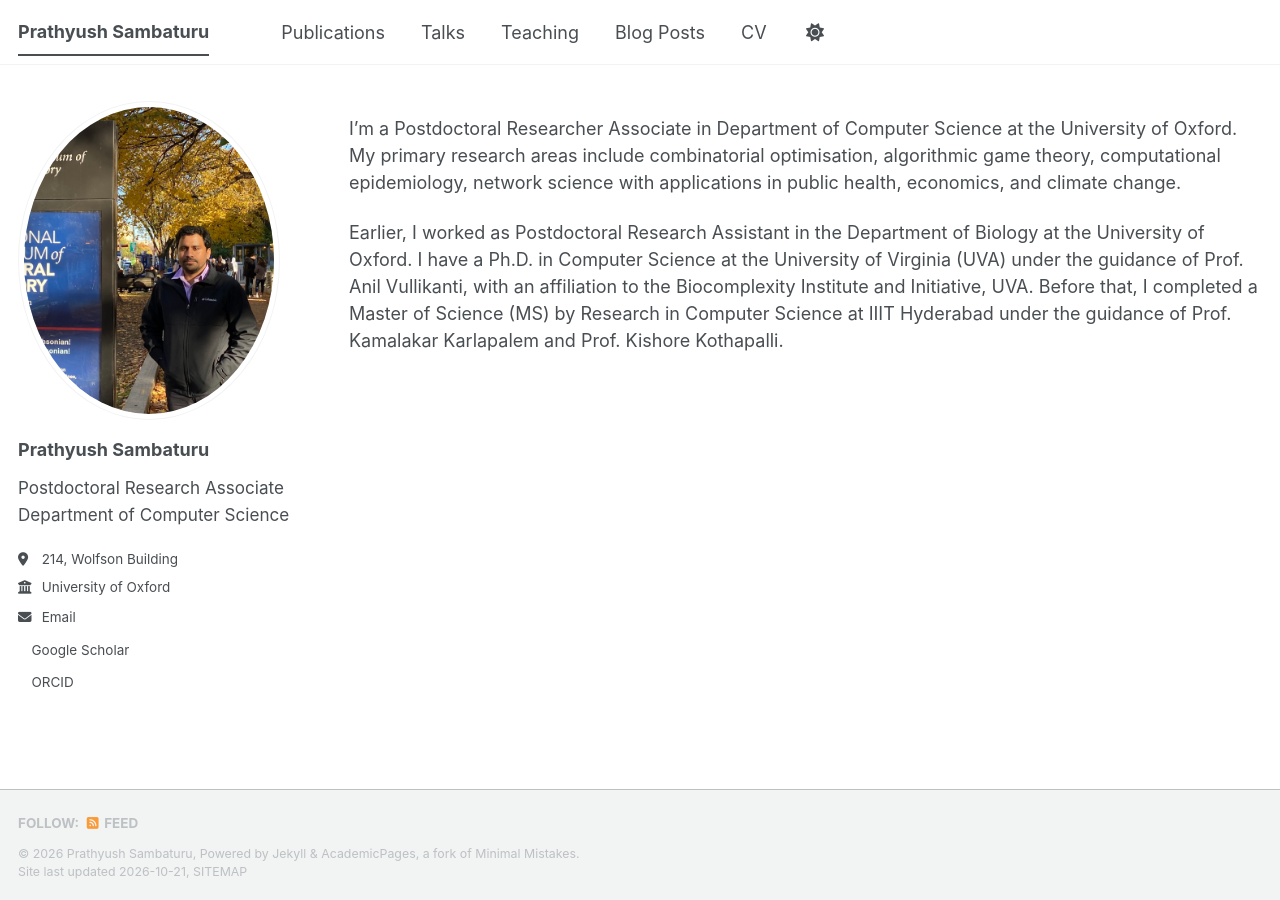
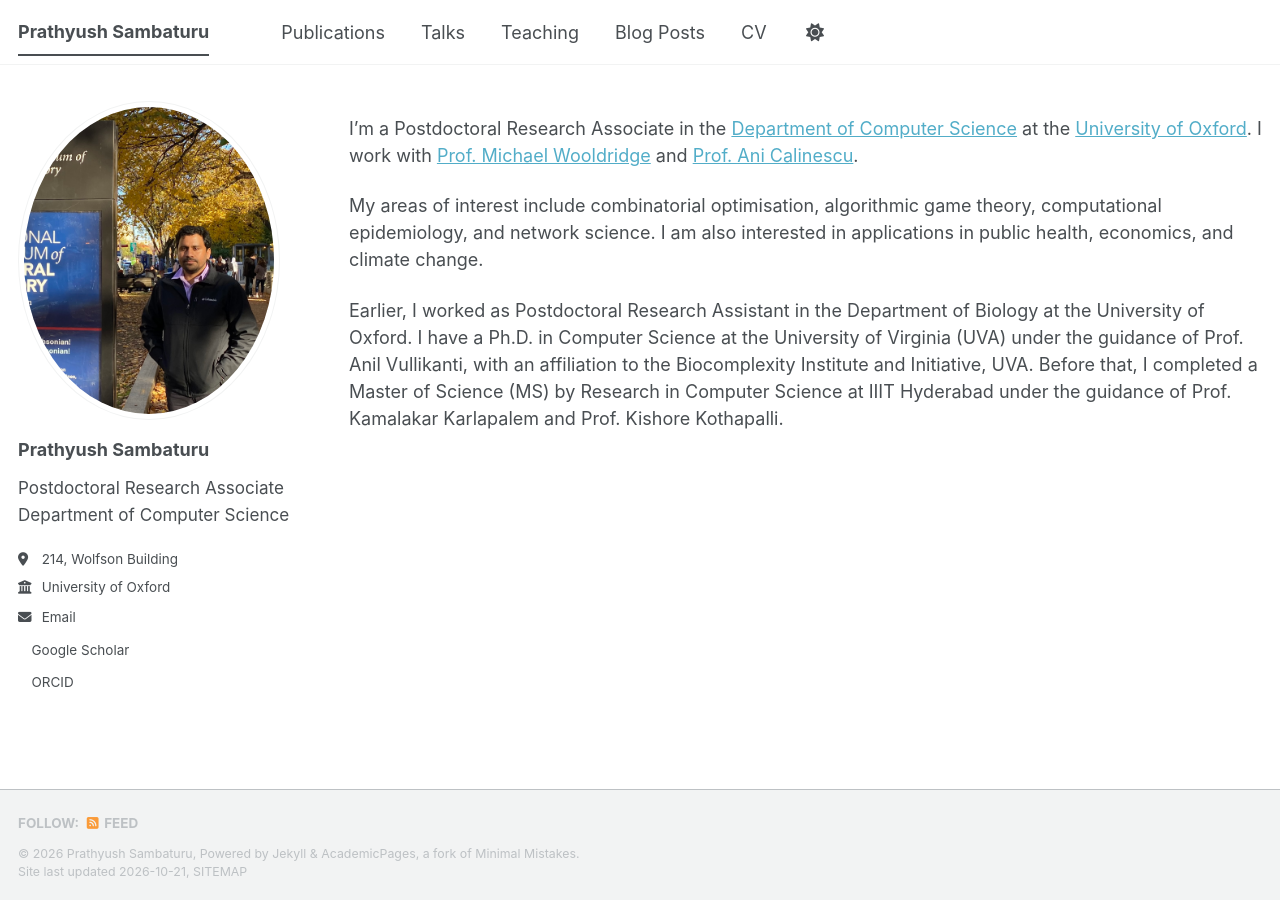
Before and after one commit to prathyushsambaturu1/prathyushsambaturu1.github.io, a Jekyll site: the page built from _pages/about.md, in a window 1280 px wide. Built offline with Jekyll 4.4.1, drawn with Linux system fonts in a browser that asks for light colours; a style sheet for code colours, icons or effects is not loaded.

Commit message:
Update about.md

```diff
--- a/_pages/about.md
+++ b/_pages/about.md
@@ -7,6 +7,8 @@ redirect_from:
   - /about.html
 ---
 
-I’m a Postdoctoral Researcher Associate in Department of Computer Science at the University of Oxford. My primary research areas include combinatorial optimisation, algorithmic game theory, computational epidemiology, network science with applications in public health, economics, and climate change.
+I'm a Postdoctoral Research Associate in the [Department of Computer Science](https://www.cs.ox.ac.uk/) at the [University of Oxford](https://www.ox.ac.uk/). I work with [Prof. Michael Wooldridge](https://www.cs.ox.ac.uk/people/michael.wooldridge/) and [Prof. Ani Calinescu](https://www.cs.ox.ac.uk/people/ani.calinescu/).
+
+My areas of interest include combinatorial optimisation, algorithmic game theory, computational epidemiology, and network science. I am also interested in applications in public health, economics, and climate change.
 
 Earlier, I worked as Postdoctoral Research Assistant in the Department of Biology at the University of Oxford. I have a Ph.D. in Computer Science at the University of Virginia (UVA) under the guidance of Prof. Anil Vullikanti, with an affiliation to the Biocomplexity Institute and Initiative, UVA. Before that, I completed a Master of Science (MS) by Research in Computer Science at IIIT Hyderabad under the guidance of Prof. Kamalakar Karlapalem and Prof. Kishore Kothapalli.
```
